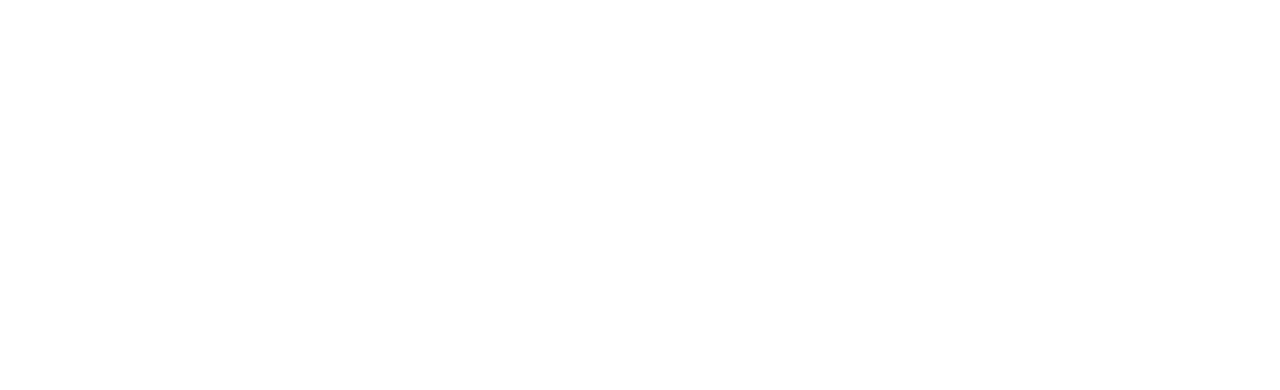
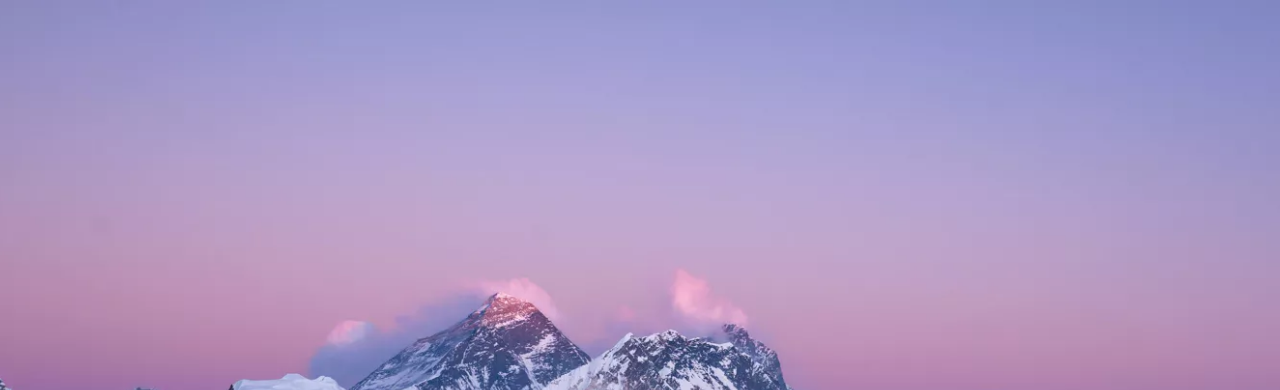
Before and after one commit to Snowflakieeeee/DetectiveCatt.github.io, a website built with Parcel: page index.html in a window 1280 px wide. Shown: the top 390 px of the page. Built offline with nearby package versions, Linux system fonts and the light colour scheme; files whose address does not match are found by name.

Commit message:
Add files via upload

```diff
--- a/home.css
+++ b/home.css
@@ -15,7 +15,7 @@
   flex-direction: column;
   background-size: cover;
   justify-content: center;
-  background-image: url("public/playground_assets/downscaledbeautiful-scenery-summit-mount-everest-covered-with-snow-white-clouds-1100h.jpg");
+  background-image: url("downscaledbeautiful-scenery-summit-mount-everest-covered-with-snow-white-clouds-1100h.jpg");
   background-position: center;
 }
 .home-text {
```
